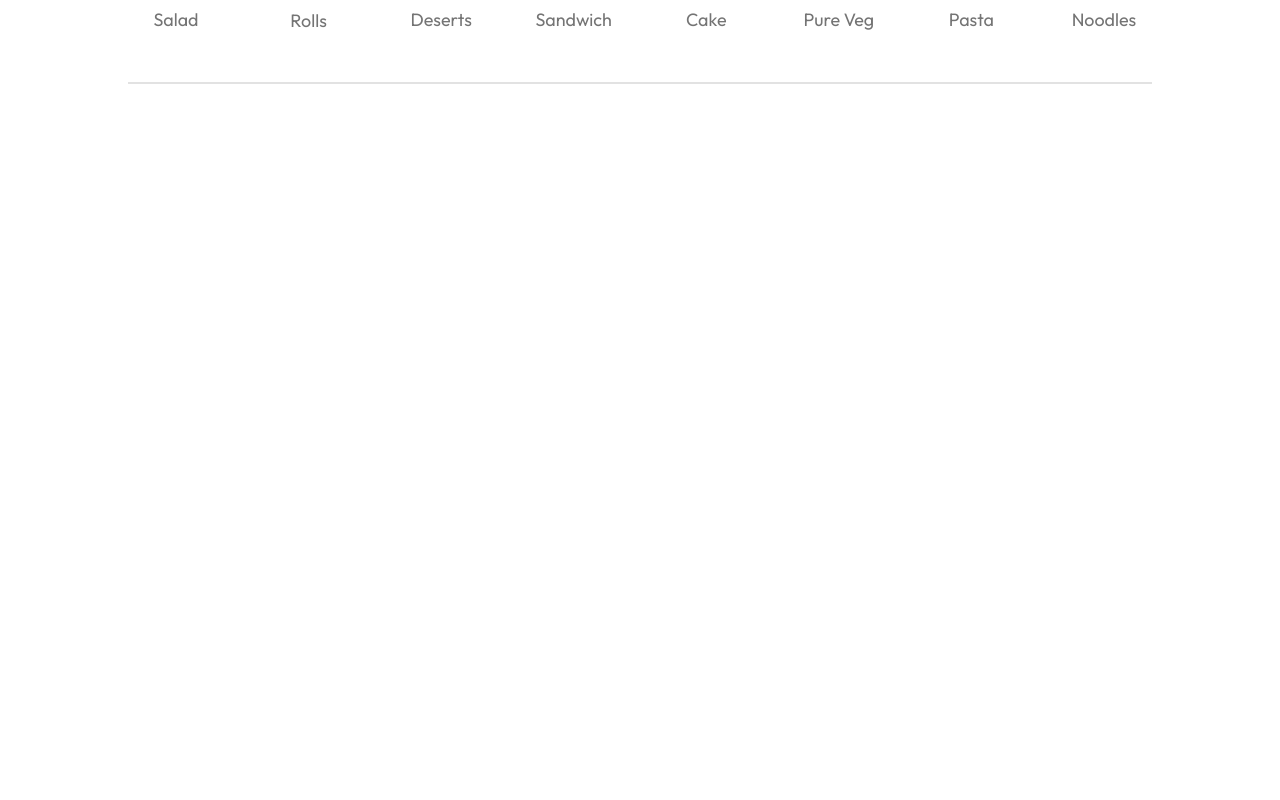
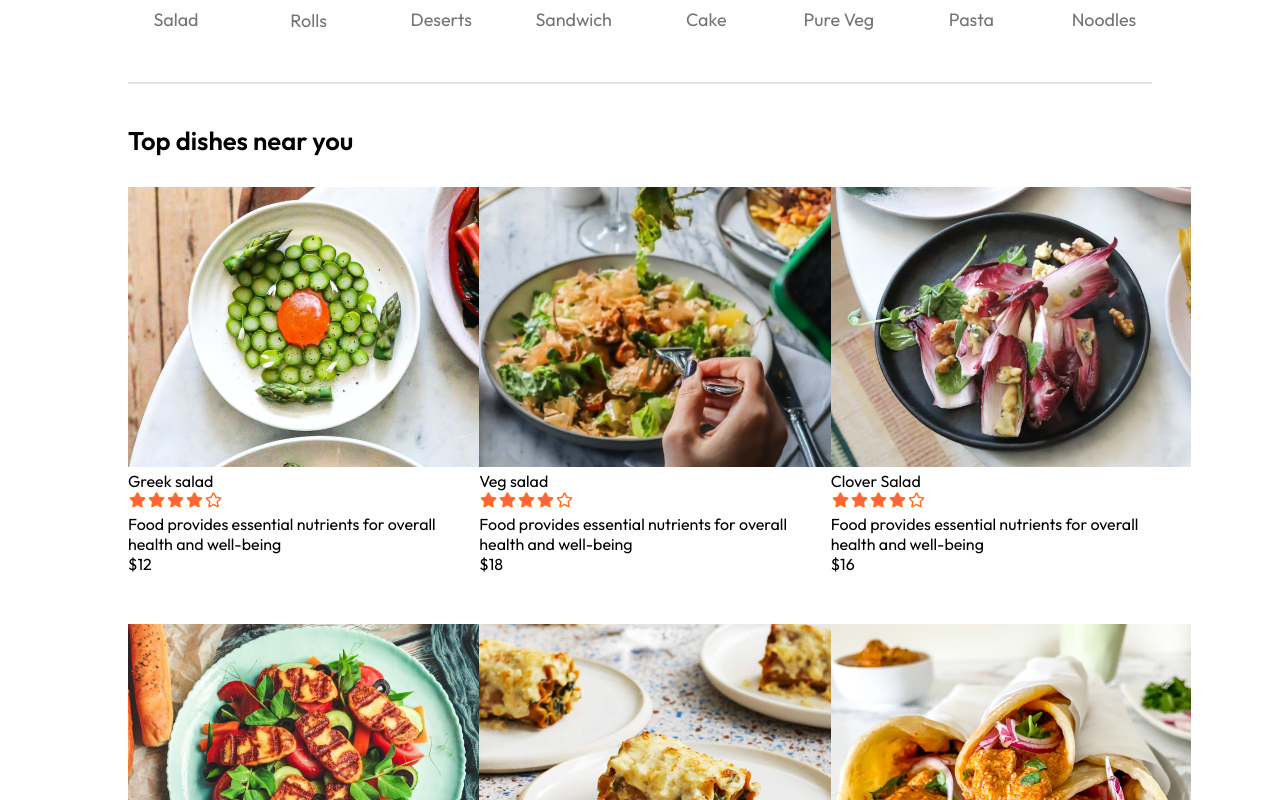
Before and after one commit to Aayush-M-1/FoodDelApp, a React (Vite) app in the folder frontend/: page / in a window 1280 px wide. Shown: the part 840-1640 px from the top of the page. Before the commit the page ends 934 px from the top, so only its background shows below. Built offline with nearby package versions, Linux system fonts and the light colour scheme.

Commit message:
food display added

```diff
--- /dev/null
+++ b/frontend/src/components/FoodDisplay/FoodDisplay.css
@@ -0,0 +1,14 @@
+.food-display{
+    margin-top: 30px;
+}
+.food-display h2{
+    font-size: max(2vw,24px);
+    font-weight: 600;
+}
+.food-display-list{
+    display: grid;
+    grid-template-columns: repeat(auto-fill,minmax(240px,1fr));
+    margin-top: 30px;
+    gap: 30px;
+    row-gap: 50px;
+}
--- /dev/null
+++ b/frontend/src/components/FoodDisplay/FoodDisplay.jsx
@@ -0,0 +1,22 @@
+import React, { useContext } from 'react'
+import './FoodDisplay.css'
+import { StoreContext } from '../../context/StoreContext'
+import FoodItem from '../FoodItem/FoodItem'
+
+const FoodDisplay = ({category}) => {
+
+    const {food_list} = useContext(StoreContext)
+
+  return (
+    <div className='food-display' id='food-display'>
+        <h2>Top dishes near you</h2>
+        <div className='food-display-list'>
+            {food_list.map((item,index)=>{
+                return <FoodItem key={index} id={item._id} name={item.name} description={item.description} price={item.price} image={item.image} />
+            })}
+        </div>
+    </div>
+  )
+}
+
+export default FoodDisplay
--- /dev/null
+++ b/frontend/src/components/FoodItem/FoodItem.jsx
@@ -0,0 +1,23 @@
+import React from 'react'
+import './FoodItem.css'
+import { assets } from '../../assets/assets'
+
+const FoodItem = ({id,name,price,description,image}) => {
+  return (
+    <div className='food-item'>
+        <div className="food-item-img-container">
+            <img src={image} alt="" className="food-item-image" />
+        </div>
+        <div className="food-item-info">
+            <div className="food-item-name-rating">
+                <p>{name}</p>
+                <img src={assets.rating_starts} alt="" />
+            </div>
+            <p className="food-item-desc">{description}</p>
+            <p className="food-item-price">${price}</p>
+        </div>
+    </div>
+  )
+}
+
+export default FoodItem
--- /dev/null
+++ b/frontend/src/context/StoreContext.jsx
@@ -0,0 +1,20 @@
+import { createContext } from "react";
+import { food_list } from "../assets/assets";
+
+export const StoreContext = createContext(null);
+
+const StoreContextProvider = (props) => {
+
+
+
+    const contextValue = {
+        food_list
+    }
+    return (
+        <StoreContext.Provider value={contextValue}>
+            {props.children}
+        </StoreContext.Provider>
+    )
+}
+
+export default StoreContextProvider
--- a/frontend/src/main.jsx
+++ b/frontend/src/main.jsx
@@ -2,10 +2,13 @@
 import ReactDOM from 'react-dom/client'
 import App from './App.jsx'
 import './index.css'
-import {BrowserRouter} from 'react-router-dom'
+import { BrowserRouter } from 'react-router-dom'
+import StoreContextProvider from './context/StoreContext.jsx'
 
 ReactDOM.createRoot(document.getElementById('root')).render(
   <BrowserRouter>
-    <App />
+    <StoreContextProvider>
+      <App />
+    </StoreContextProvider>
   </BrowserRouter>
 )
--- a/frontend/src/pages/Home/Home.jsx
+++ b/frontend/src/pages/Home/Home.jsx
@@ -2,6 +2,7 @@
 import './Home.css'
 import Header from '../../components/Header/Header'
 import ExploreMenu from '../../components/ExploreMenu/ExploreMenu'
+import FoodDisplay from '../../components/FoodDisplay/FoodDisplay'
 
 const Home = () => {
 
@@ -11,6 +12,7 @@
     <div>
       <Header/>
       <ExploreMenu category={category} setCategory={setCategory}/>
+      <FoodDisplay category={category}/>
     </div>
   )
 }
```
Also changed, not shown: frontend/src/components/FoodItem/FoodItem.css (added).
